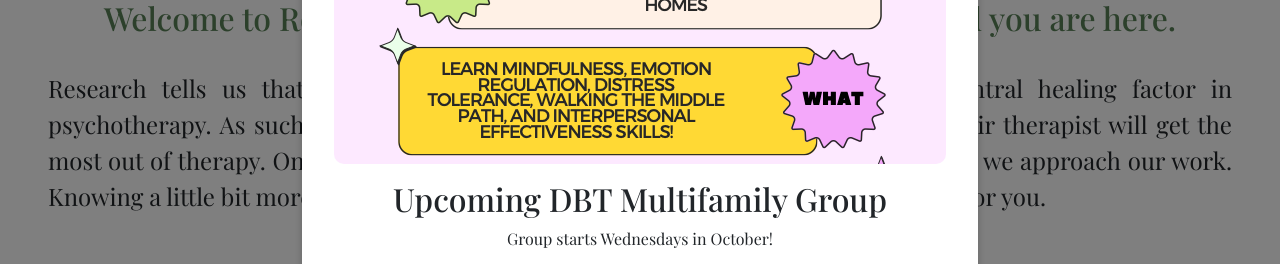
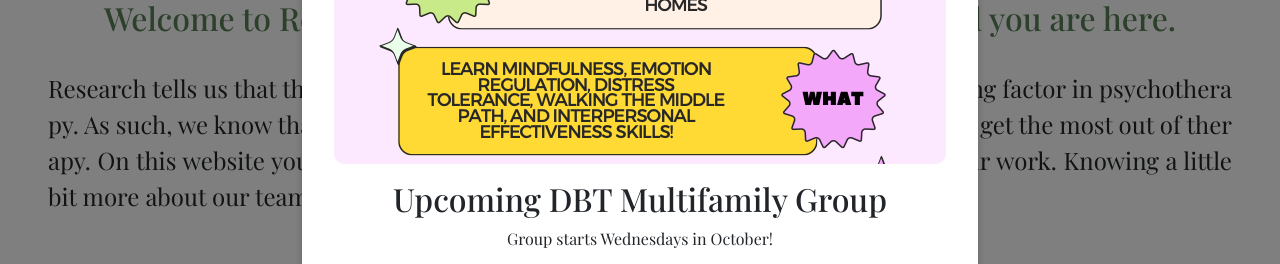
Before and after one commit to Bgorson/rose-water, a React app: page / in a window 1280 px wide. Shown: the part 401-665 px from the top of the page. Built offline with nearby package versions, Linux system fonts and the light colour scheme.

Commit message:
fix word spacing

```diff
--- a/src/components/AboutMeHome.js
+++ b/src/components/AboutMeHome.js
@@ -40,6 +40,7 @@ const Container = styled.div`
 const Description = styled.p`
   font-size: 24px;
   text-align: justify;
+  word-break: break-all;
 `;
 const ProfilePicture = styled.img``;
 
```
